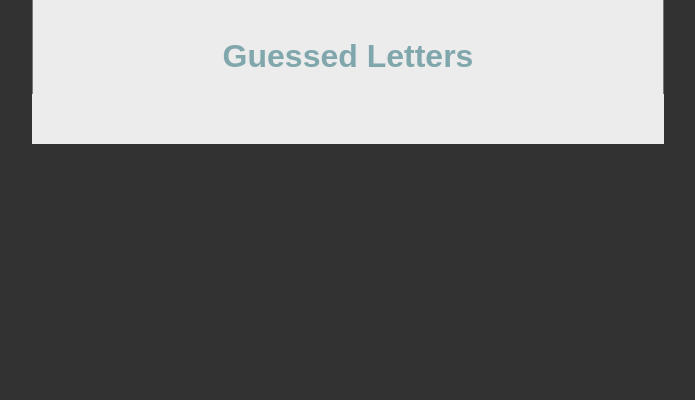
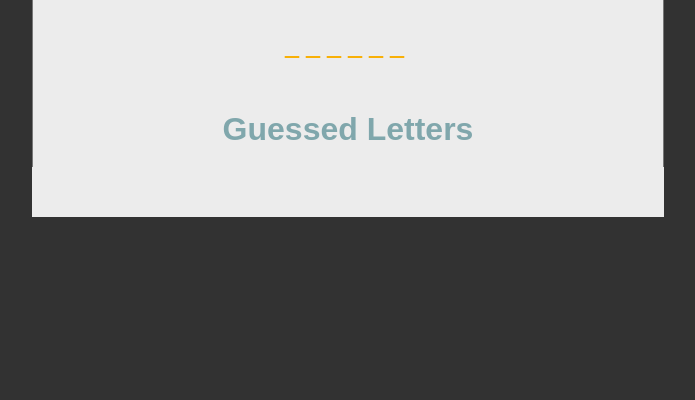
Before and after one commit to rbynfnch/Psychic-Game, a plain HTML site: page index.html in a window 1280 px wide. Shown: the part 400-800 px from the top of the page, without its empty margins (292-987 px from the left). Drawn offline with Linux system fonts and the light colour scheme; a web font is replaced by a local one.

Commit message:
Update index.html

```diff
--- a/index.html
+++ b/index.html
@@ -34,6 +34,6 @@
         </div>
     </main>
 
-    <script src="assets/javascript/test.js" type="text/javascript"></script>
+    <script src="assets/javascript/game.js" type="text/javascript"></script>
 </body>
 </html>
```
